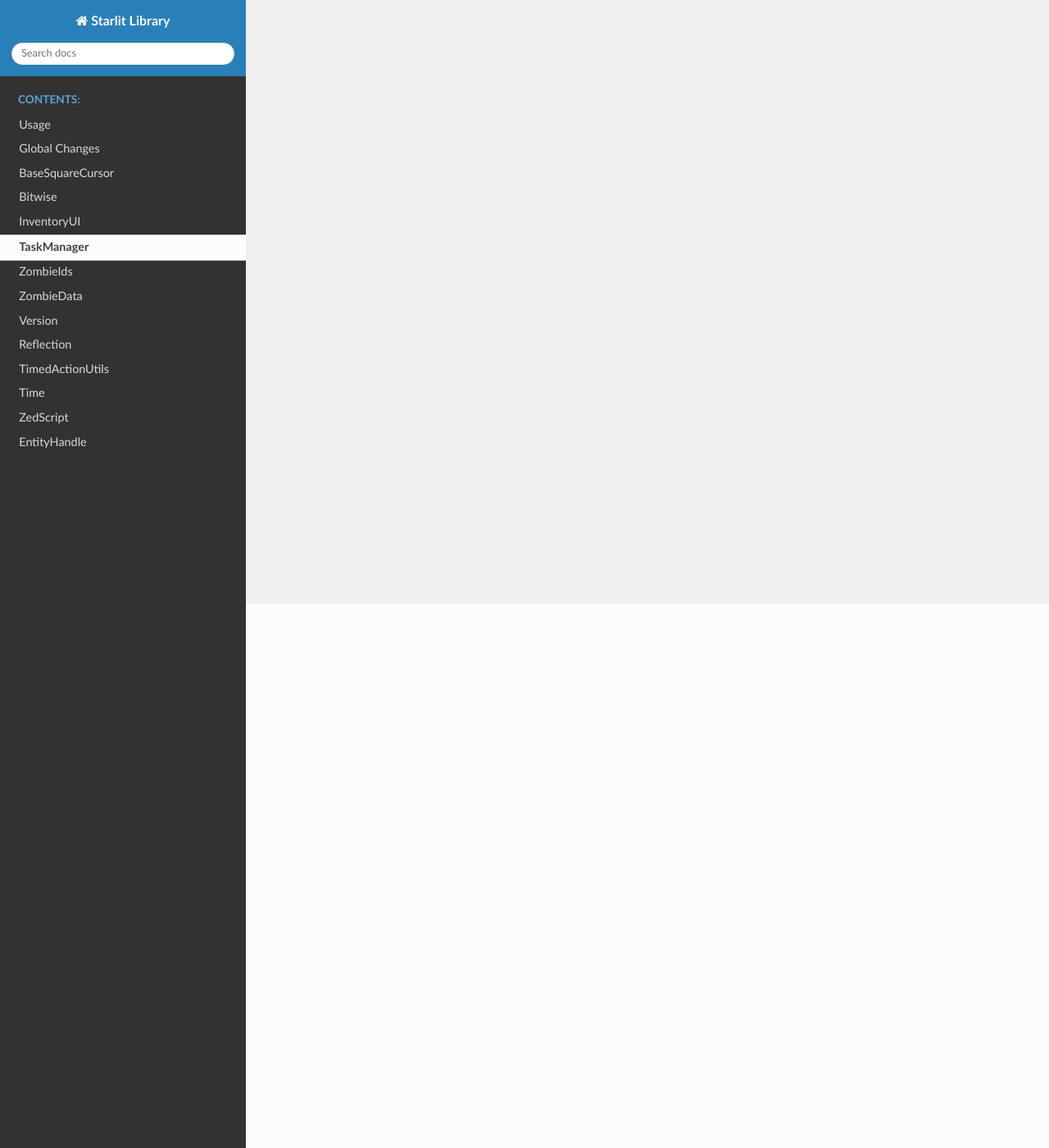
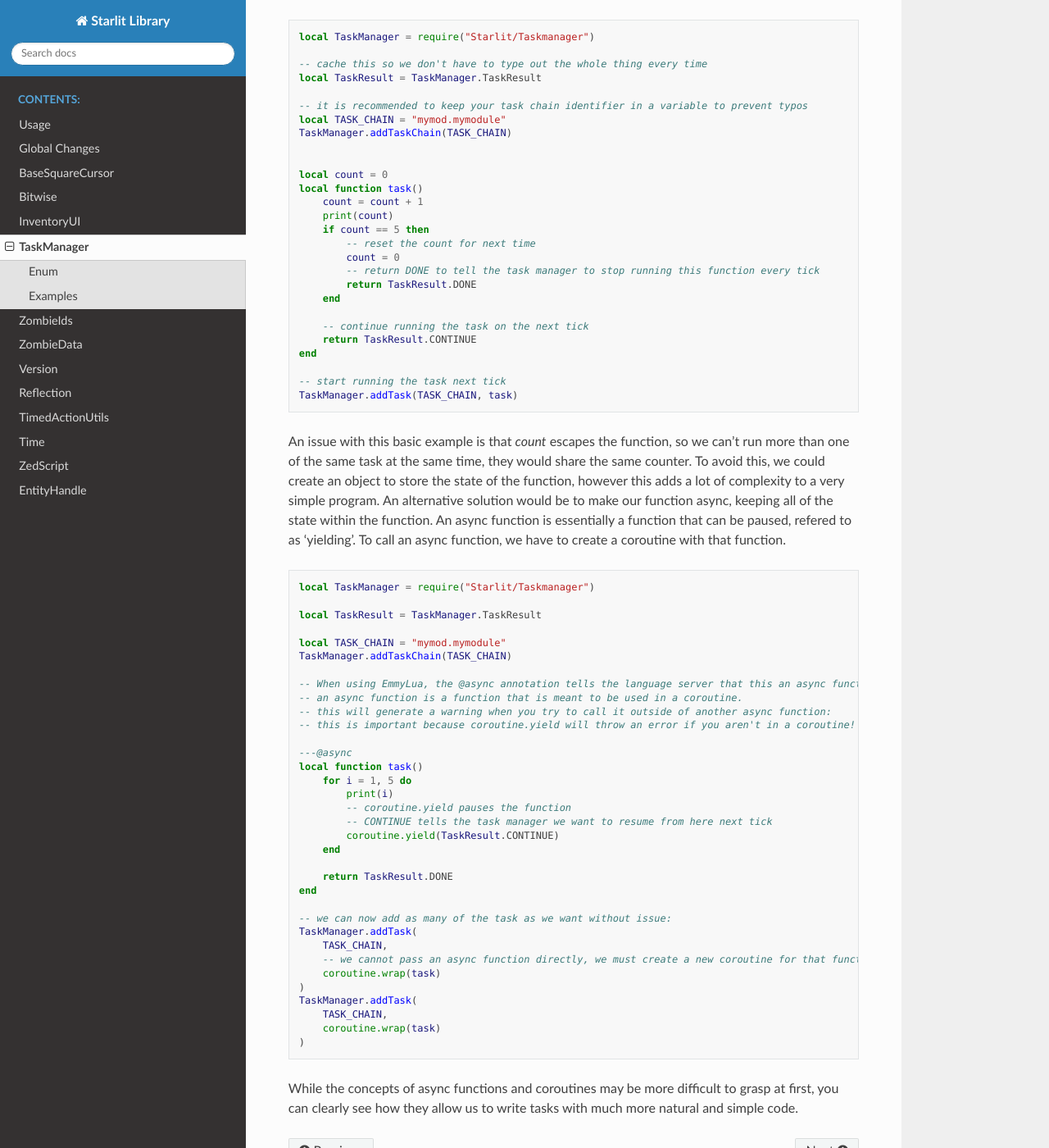
Before and after one commit to demiurgeQuantified/StarlitLibrary, a Sphinx documentation site: the page built from docs/source/modules/TaskManager.rst, in a window 1280 px wide and 1400 px high, scrolled down 664 px. Shown: the whole window at 82% size. Built offline with Sphinx 7.4.7 and the Read the Docs theme 3.1.0, drawn with Linux system fonts in a browser that asks for light colours; some of the changed text lies outside the part shown.

Commit message:
add new task api

```diff
--- a/docs/source/modules/TaskManager.rst
+++ b/docs/source/modules/TaskManager.rst
@@ -7,3 +7,87 @@ Many functions in this module take as argument a function to call and a list of
 .. lua:automodule:: Starlit.TaskManager
    :members:
    :recursive:
+
+Enum
+----
+.. lua:autoenum:: starlit.taskmanager.TaskResult
+    :members:
+
+Examples
+--------
+A simple task that counts to 5 in the console:
+::
+
+    local TaskManager = require("Starlit/Taskmanager")
+
+    -- cache this so we don't have to type out the whole thing every time
+    local TaskResult = TaskManager.TaskResult
+
+    -- it is recommended to keep your task chain identifier in a variable to prevent typos
+    local TASK_CHAIN = "mymod.mymodule"
+    TaskManager.addTaskChain(TASK_CHAIN)
+
+
+    local count = 0
+    local function task()
+        count = count + 1
+        print(count)
+        if count == 5 then
+            -- reset the count for next time
+            count = 0
+            -- return DONE to tell the task manager to stop running this function every tick
+            return TaskResult.DONE
+        end
+
+        -- continue running the task on the next tick
+        return TaskResult.CONTINUE
+    end
+
+    -- start running the task next tick
+    TaskManager.addTask(TASK_CHAIN, task)
+
+An issue with this basic example is that `count` escapes the function, so we can't run more than one of the same task at the same time,
+they would share the same counter.
+To avoid this, we could create an object to store the state of the function, however this adds a lot of complexity to a very simple program.
+An alternative solution would be to make our function async, keeping all of the state within the function.
+An async function is essentially a function that can be paused, refered to as 'yielding'.
+To call an async function, we have to create a coroutine with that function.
+::
+
+    local TaskManager = require("Starlit/Taskmanager")
+
+    local TaskResult = TaskManager.TaskResult
+
+    local TASK_CHAIN = "mymod.mymodule"
+    TaskManager.addTaskChain(TASK_CHAIN)
+
+    -- When using EmmyLua, the @async annotation tells the language server that this an async function:
+    -- an async function is a function that is meant to be used in a coroutine.
+    -- this will generate a warning when you try to call it outside of another async function:
+    -- this is important because coroutine.yield will throw an error if you aren't in a coroutine!
+
+    ---@async
+    local function task()
+        for i = 1, 5 do
+            print(i)
+            -- coroutine.yield pauses the function
+            -- CONTINUE tells the task manager we want to resume from here next tick
+            coroutine.yield(TaskResult.CONTINUE)
+        end
+
+        return TaskResult.DONE
+    end
+
+    -- we can now add as many of the task as we want without issue:
+    TaskManager.addTask(
+        TASK_CHAIN,
+        -- we cannot pass an async function directly, we must create a new coroutine for that function with coroutine.wrap
+        coroutine.wrap(task)
+    )
+    TaskManager.addTask(
+        TASK_CHAIN,
+        coroutine.wrap(task)
+    )
+
+While the concepts of async functions and coroutines may be more difficult to grasp at first,
+you can clearly see how they allow us to write tasks with much more natural and simple code.
```
Also changed, not shown: 1 other file.
